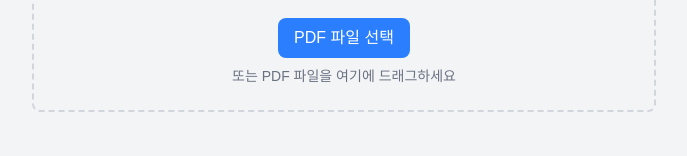
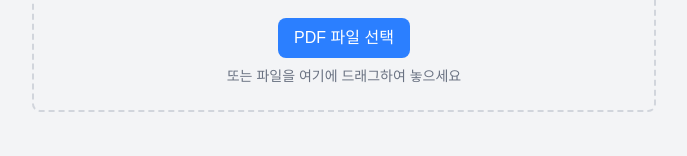
Before and after one commit to henasys/pdf-tools, a Next.js app: page / in a window 1280 px wide. Shown: the part 128-284 px from the top of the page, without its empty margins (296-983 px from the left). Built offline with nearby package versions, Linux system fonts and the light colour scheme.

Commit message:
문구 동일하게 변경

```diff
--- a/src/components/PdfSplitter.tsx
+++ b/src/components/PdfSplitter.tsx
@@ -139,7 +139,7 @@ export default function PdfSplitter() {
               PDF 파일 선택
             </button>
             <p className="mt-2 text-sm text-gray-500">
-              또는 PDF 파일을 여기에 드래그하세요
+              또는 파일을 여기에 드래그하여 놓으세요
             </p>
           </div>
           {pdfFile && (
```
